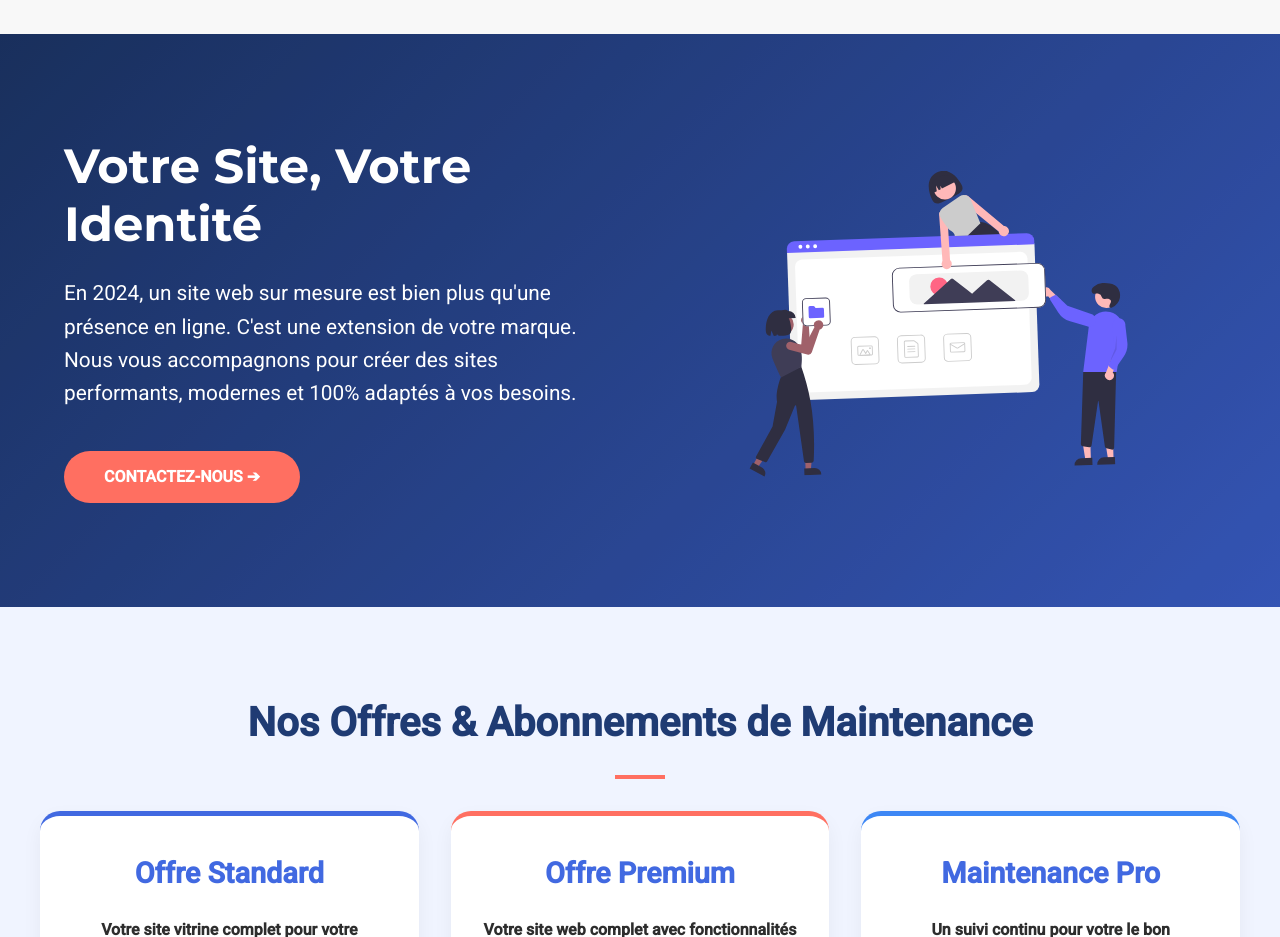
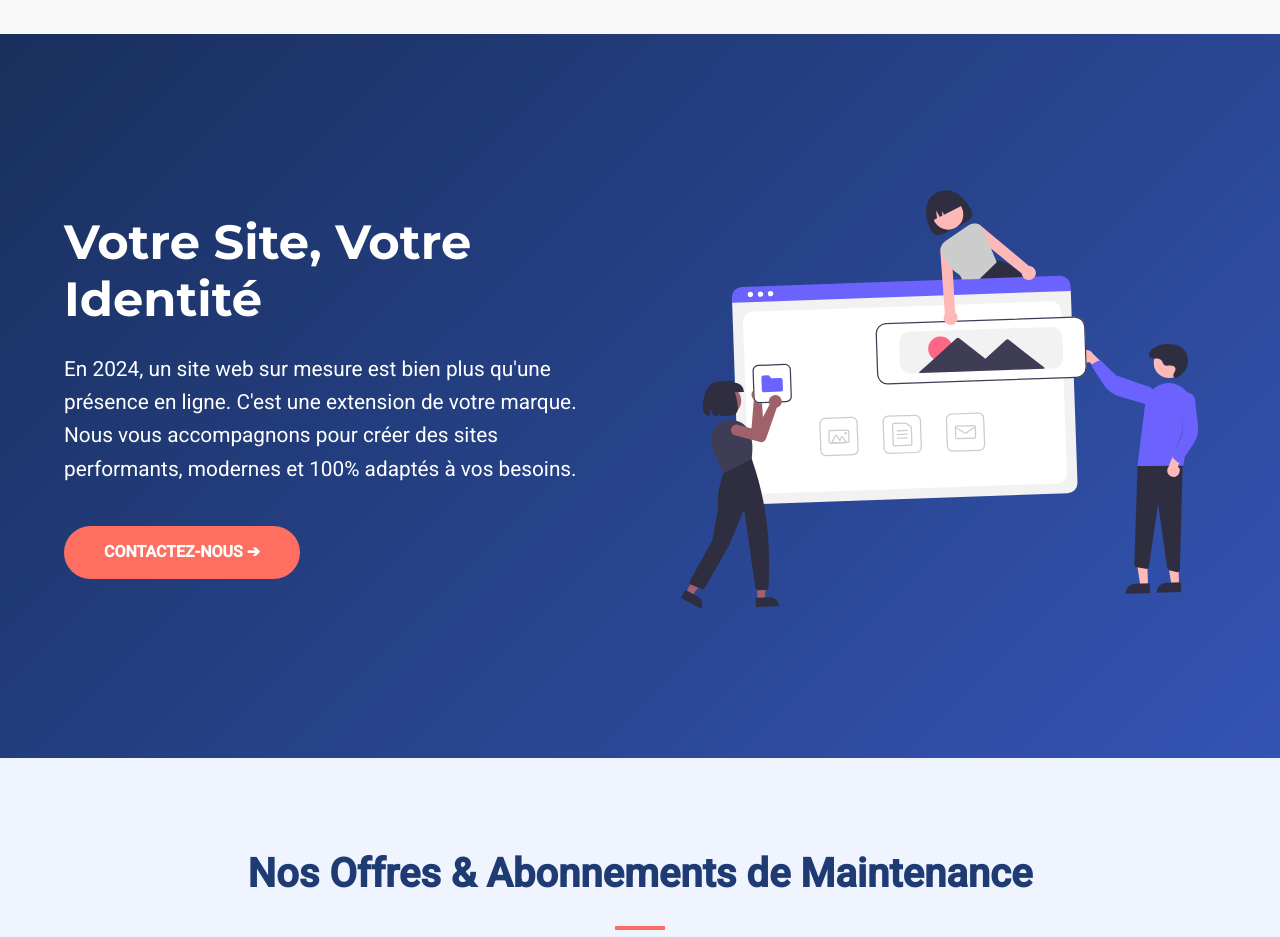
Before and after one commit to FlowAgency99/website, a Next.js app: page / in a window 1280 px wide. Shown: the part 3140-4077 px from the top of the page. Built offline with nearby package versions, Linux system fonts and the light colour scheme.

Commit message:
Update page.js

```diff
--- a/src/app/page.js
+++ b/src/app/page.js
@@ -238,7 +238,7 @@ useEffect(() => {
         alt="Image 1"
         className="floating-image img-1"
         width={500} // ou la largeur appropriée
-        height={300} // ou la hauteur appropriée
+        height={500} // ou la hauteur appropriée
     />
 </div>
   </div>
```
